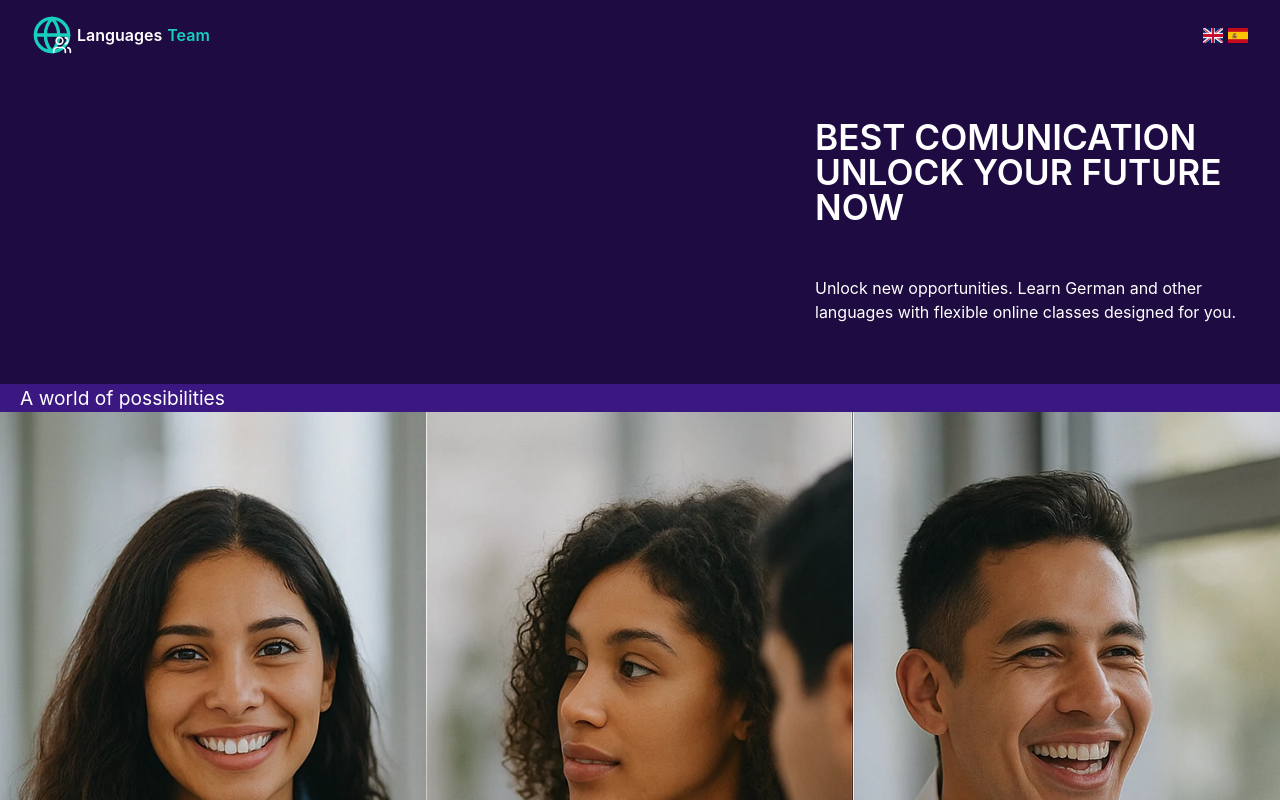
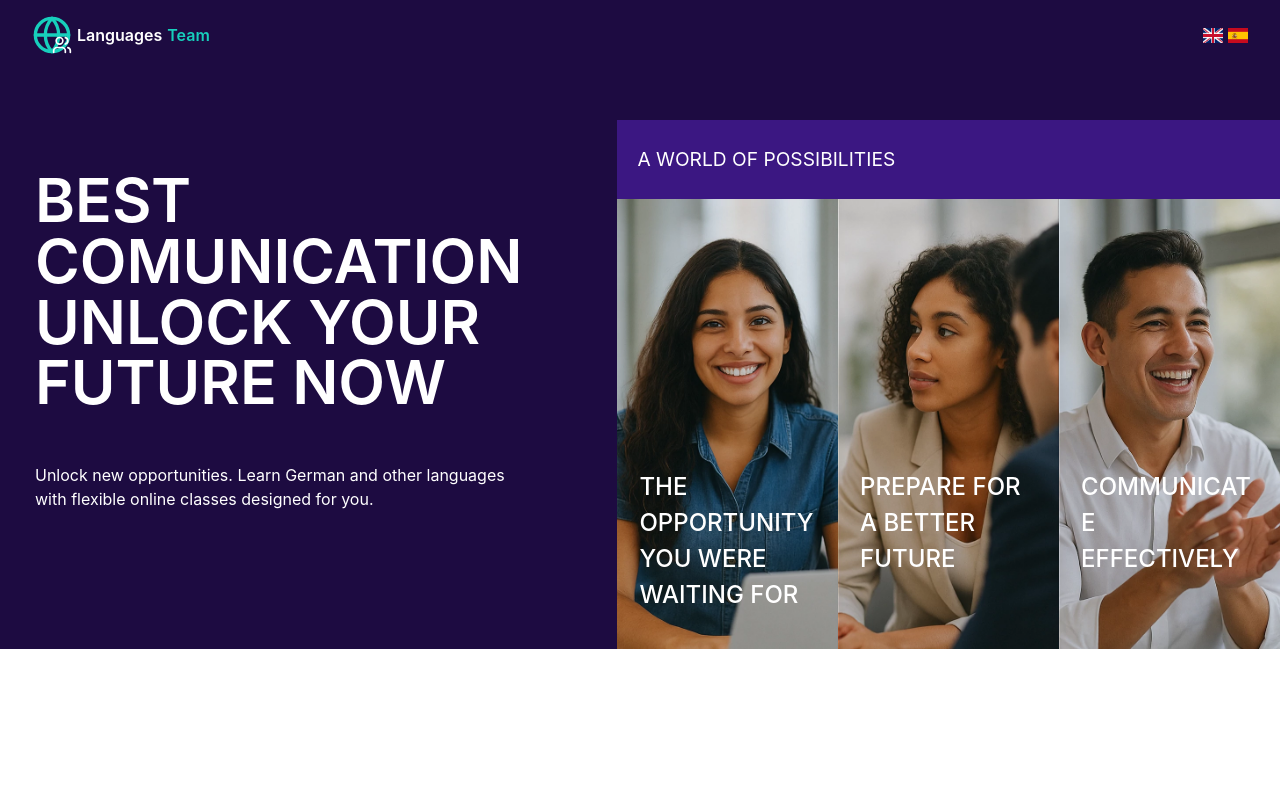
Before and after one commit to sargentogato/laguagues-web, a Vue app: page /#/ in a window 1280 px wide. Shown: the top 800 px of the page. Built offline with nearby package versions, Linux system fonts and the light colour scheme; the HTML template or start-up script is replaced by a standard one.

Commit message:
hedaer{Component,images, text} fix styles for a better responsive change variables font size for the header title

```diff
--- a/src/assets/styles/variables.css
+++ b/src/assets/styles/variables.css
@@ -24,9 +24,9 @@
   --logo-size: 40px;
 
   /* Fonts */
-  --header-title-descktop: 4rem;
+  --header-title-desktop: 3.8rem;
+  --image-header-title-mobile:1.2rem;
   --padding-header-x:35px;
   --padding-header-y:50px;
-  --image-header-title-mobile:1.2rem;
 
 }
--- a/src/components/header/HeaderComponent.vue
+++ b/src/components/header/HeaderComponent.vue
@@ -45,4 +45,10 @@ const textImageBox = "header.textImageBox"
   /* padding-left: var(--padding-header-x);
   padding-right: var(--padding-header-x); */
 }
+
+@media screen and (min-width:780px) {
+  .header {
+    flex-direction: row;
+  }
+}
 </style>
--- a/src/components/header/HeaderImages.vue
+++ b/src/components/header/HeaderImages.vue
@@ -44,15 +44,18 @@ const props = defineProps({
 
 <style scoped>
 .header__image-box {
+  background-color: var(--tertiary-color);
   flex-basis: 60%;
   flex-grow: 1;
-  background-color: var(--tertiary-color);
+  flex-shrink: 3;
 }
 
 .image__title {
   font-size: var(--image-header-title-mobile);
+  padding-bottom: 25px;
   padding-left: 20px;
-  /* padding: 5px 0 0 80px; */
+  padding-top: 25px;
+  text-transform: uppercase;
 }
 
 .image__items-box {
@@ -64,16 +67,51 @@ const props = defineProps({
 }
 
 .image__caption-box {
+  left: 0;
+  margin: auto;
   position: absolute;
   right: 0;
-  left: 0;
   top: 50%;
   width: 80%;
-  margin: auto;
 
   .image__caption {
     font-size: 1rem;
     font-weight: 500;
+    text-transform: uppercase;
+  }
+}
+
+@media screen and (min-width:400px) {
+  .image__caption-box {
+    top: 60%;
+
+    .image__caption {
+      font-size: 1.2rem;
+    }
+  }
+}
+
+@media screen and (min-width:576px) {
+  .image__caption-box {
+    top: 80%;
+  }
+}
+
+@media screen and (min-width:779px) {
+  .image__caption-box {
+    top: 60%;
+
+    .image__caption {
+      font-size: 1rem;
+    }
+  }
+}
+
+@media screen and (min-width:1200px) {
+  .image__caption-box {
+    .image__caption {
+      font-size: 1.5rem;
+    }
   }
 }
 </style>
--- a/src/components/header/HeaderText.vue
+++ b/src/components/header/HeaderText.vue
@@ -1,7 +1,7 @@
 <template>
   <div class="header__text-box">
     <div class="header__text">
-      <h1 class="header__title-top" :style="{color:textColor }">
+      <h1 class="header__title-top" :style="{ color: textColor }">
         {{ $t(`${title}`) }}
       </h1>
       <Transition name="slide-fade" mode="out-in" :style="{ color: textColor }">
@@ -48,7 +48,7 @@ const props = defineProps({
     type:    String,
     default: '#ffff'
   }
-})
+});
 
 if (import.meta.env.DEV) {
   if (props.messages.length === 0) {
@@ -61,24 +61,21 @@ if (import.meta.env.DEV) {
 }
 
 
-const { currentMessageIndex, currentMessage  } = useMessagesRotator(props.messages, props.interval);
+const { currentMessageIndex, currentMessage } = useMessagesRotator(props.messages, props.interval);
 </script>
 
 <style scoped>
 .header__text-box {
+  display: flex;
+  flex-basis: 40%;
+  flex-grow: 1;
+  justify-content: flex-start;
   padding-left: var(--padding-header-x);
   padding-right: var(--padding-header-x);
 }
 
 .header__text {
   max-width: 430px;
-}
-
-.header__text-box {
-  flex-basis: 40%;
-  flex-grow: 1;
-  display: flex;
-  justify-content: flex-end;
 }
 
 .header__title-bottom {
@@ -88,16 +85,14 @@ const { currentMessageIndex, currentMessage  } = useMessagesRotator(props.messag
 [class^='header__title'] {
   font-size: 2.2rem;
   font-weight: 600;
-  line-height: 61px;
+  line-height: 1;
   text-transform: uppercase;
-  line-height: 1;
 }
 
 .header__subtitle {
+  font-weight: normal;
   padding-top: var(--padding-header-y);
-  font-weight: normal;
 }
-
 
 /* Text Effect */
 .slide-fade-enter-from,
@@ -112,4 +107,30 @@ const { currentMessageIndex, currentMessage  } = useMessagesRotator(props.messag
 .slide-fade-leave-active {
   transition: opacity 0.3s cubic-bezier(1, 0.5, 0.8, 1);
 }
+
+@media screen and (min-width:772px) {
+  .header__text {
+    padding-top: 50px;
+  }
+}
+
+@media screen and (min-width:992px) {
+  [class^='header__title'] {
+    font-size: 3.4rem;
+  }
+}
+
+@media screen and (min-width: 1200px) {
+  .header__text-box {
+    justify-content: flex-end;
+  }
+
+  .header__text {
+    max-width: 500px;
+  }
+
+  [class^='header__title'] {
+    font-size: var(--header-title-desktop);
+  }
+}
 </style>
```
